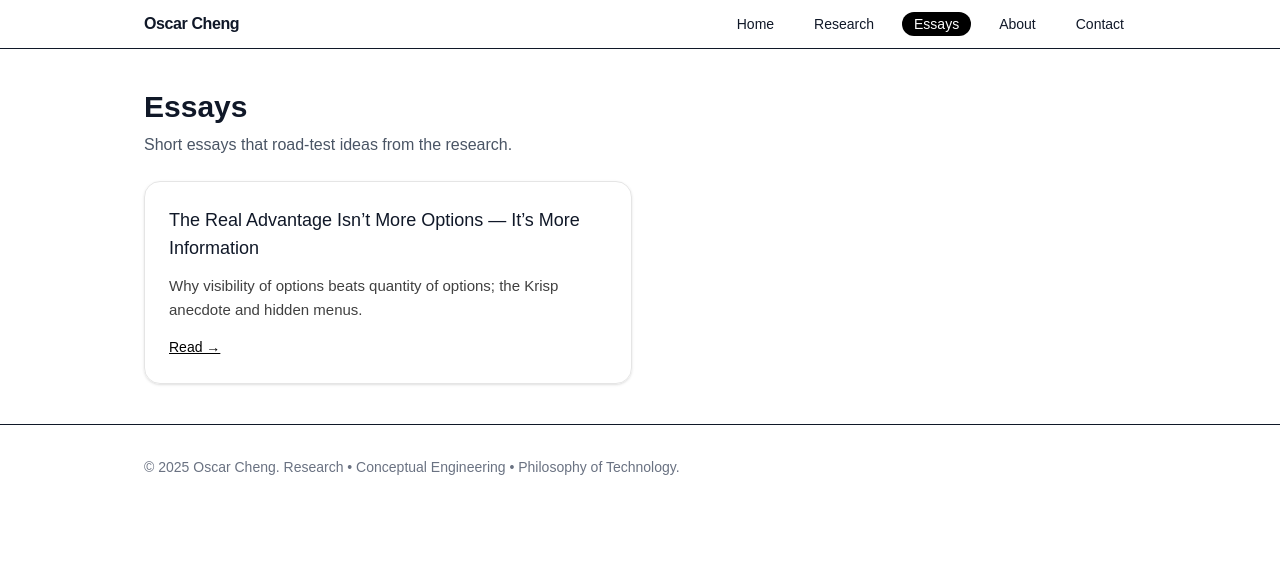
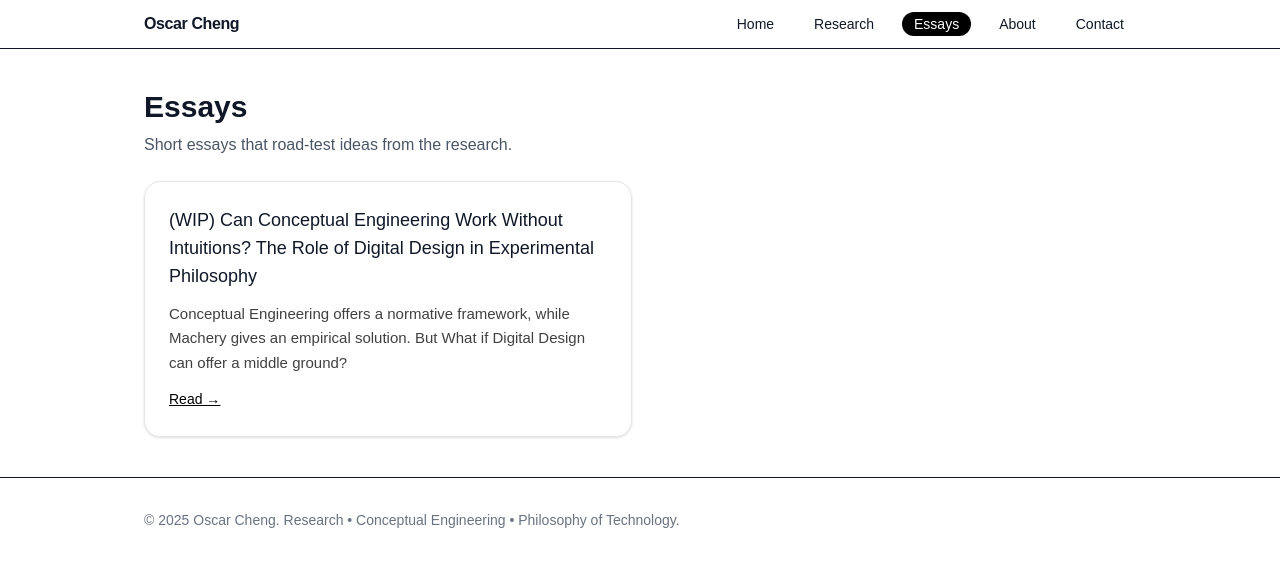
Before and after one commit to Eli-devlog/oscarchengphilosophy, a Next.js app: page /essays in a window 1280 px wide. Shown: the top 566 px of the page. Built offline with nearby package versions, Linux system fonts and the light colour scheme.

Commit message:
essay upload

```diff
--- a/src/content/registry.ts
+++ b/src/content/registry.ts
@@ -39,15 +39,15 @@ export const researchEntries: Entry[] = [
 
 export const essayEntries: Entry[] = [
   {
-    id: "choice-vs-information",
-    title: "The Real Advantage Isn’t More Options — It’s More Information",
-    date: "2025-09-30",
-    tags: ["Decision Theory", "Design"],
+    id: "conceptual-engineering-intutions",
+    title: "(WIP) Can Conceptual Engineering Work Without Intuitions? The Role of Digital Design in Experimental Philosophy",
+    date: "Forthcoming",
+    tags: ["Conceptual Engineering", "Xphi"],
     abstract:
-      "Why visibility of options beats quantity of options; the Krisp anecdote and hidden menus.",
+      "Conceptual Engineering offers a normative framework, while Machery gives an empirical solution. But What if Digital Design can offer a middle ground?",
     excerpt:
-      "We often measure freedom in terms of the number of choices. But freedom is about the visibility of choices…",
-    url: "https://www.linkedin.com/pulse/real-advantage-isnt-more-options-its-information-oscar-cheng-oo4pe/",
+      "Let's consider the possibility of conceptual engineering becomes a practice already alive in the architectures we inhabit every day.",
+    url: "https://docs.google.com/document/d/1ZWVqyzMFuAvMZbmaGuiwhLx1jUGtErfQdfsCSgSaB9Y/edit?usp=sharing",
     readTime: "7 min",
   },
 ];
```
